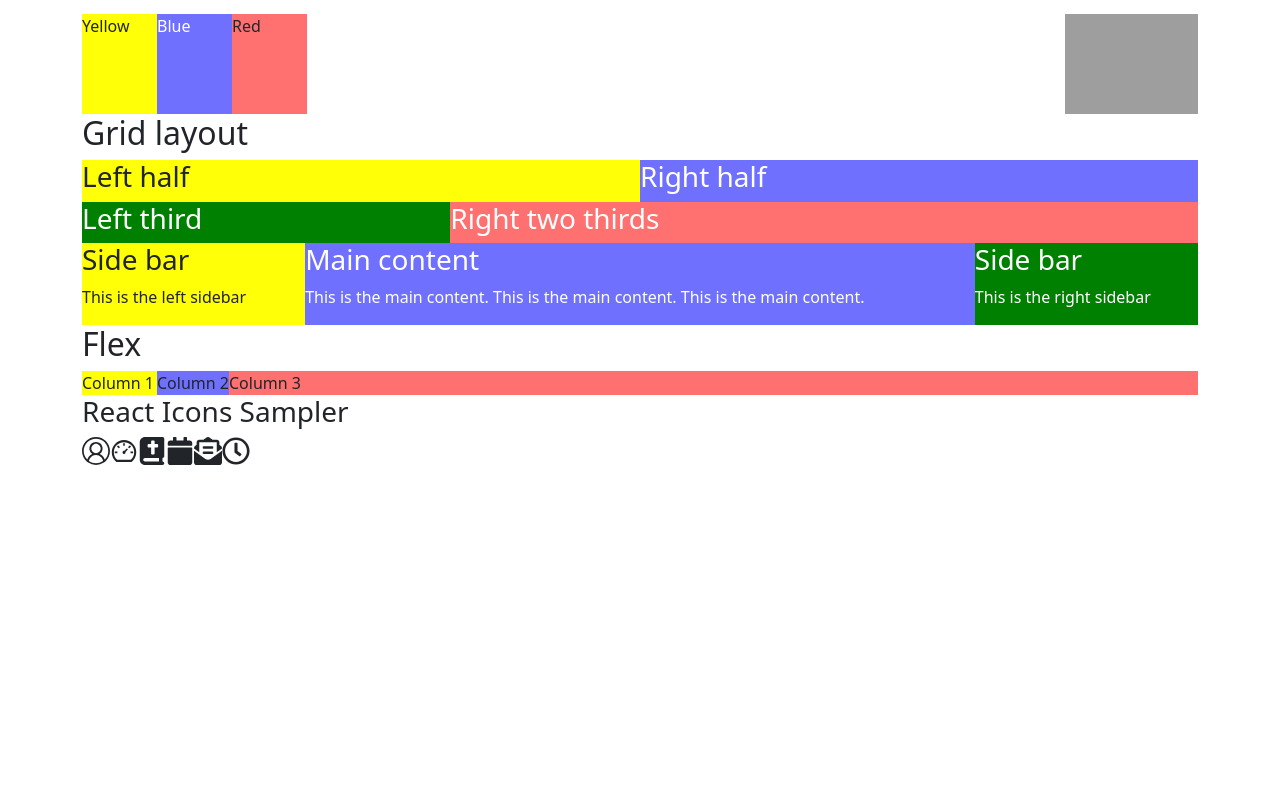
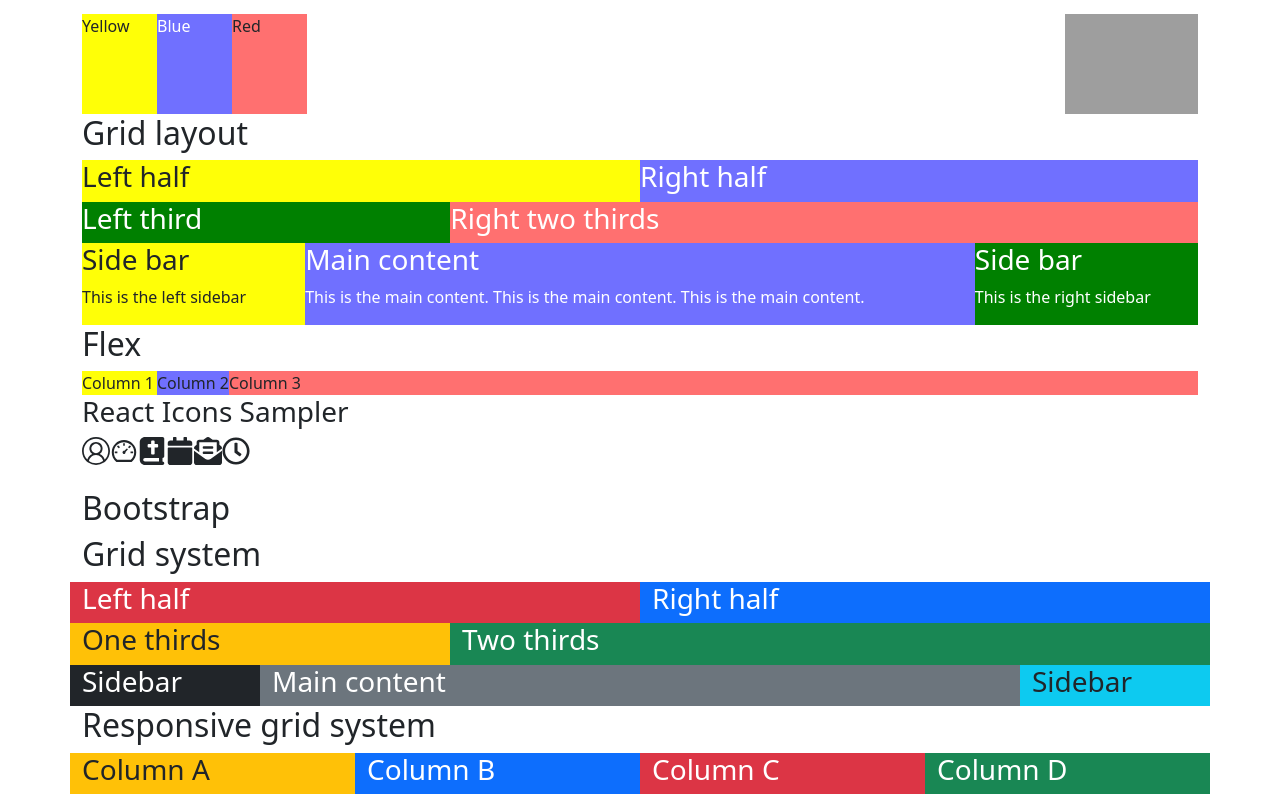
Before and after one commit to VivianDongChen/kanbas-react-web-app-cs5610-fa24, a React (Create React App) app: page /#/labs/Lab2 in a window 1280 px wide. Shown: the part 3937-4731 px from the top of the page. Before the commit the page ends 4426 px from the top, so only its background shows below. Built offline with nearby package versions, Linux system fonts and the light colour scheme; grey boxes are pictures that could not be loaded.

Commit message:
add BootStrapGrids to index.tsx and 3.3.3 lay out content with grids

```diff
--- a/src/Labs/Lab2/BootstrapGrids.tsx
+++ b/src/Labs/Lab2/BootstrapGrids.tsx
@@ -1,6 +1,7 @@
 export default function BootstrapGrids() {
   return (
-    <><h2>Bootstrap</h2>
+    <>
+      <h2>Bootstrap</h2>
       <div id="wd-bs-grid-system">
         <h2>Grid system</h2>
         <div className="row">
@@ -30,7 +31,37 @@ export default function BootstrapGrids() {
             <h3>Sidebar</h3>
           </div>
         </div>
-      </div></>
+      </div>
 
+      <div id="wd-bs-responsive-grids">
+        <h2>Responsive grid system</h2>
+        <div className="row">
+          <div
+            className="col-12 col-md-6 col-xl-3
+      bg-warning"
+          >
+            <h3>Column A</h3>
+          </div>
+          <div
+            className="col-12 col-md-6 col-xl-3
+      bg-primary text-white"
+          >
+            <h3>Column B</h3>
+          </div>
+          <div
+            className="col-12 col-md-6 col-xl-3
+      bg-danger text-white"
+          >
+            <h3>Column C</h3>
+          </div>
+          <div
+            className="col-12 col-md-6 col-xl-3
+bg-success text-white"
+          >
+            <h3>Column D</h3>
+          </div>
+        </div>
+      </div>
+    </>
   );
 }
--- a/src/Labs/Lab2/index.tsx
+++ b/src/Labs/Lab2/index.tsx
@@ -12,6 +12,7 @@ import Float from "./Float";
 import GridLayout from "./GridLayout";
 import Flex from "./Flex";
 import Dimensions from "./Dimensions";
+import BootstrapGrids from "./BootstrapGrids";
 
 export default function Lab2() {
   return (
@@ -82,6 +83,7 @@ export default function Lab2() {
         <GridLayout />
         <Flex />
         <ReactIcons />
+        <BootstrapGrids />
       </div>
     </div>
   );
```
Lines whose indentation alone changed are shown as unchanged.
